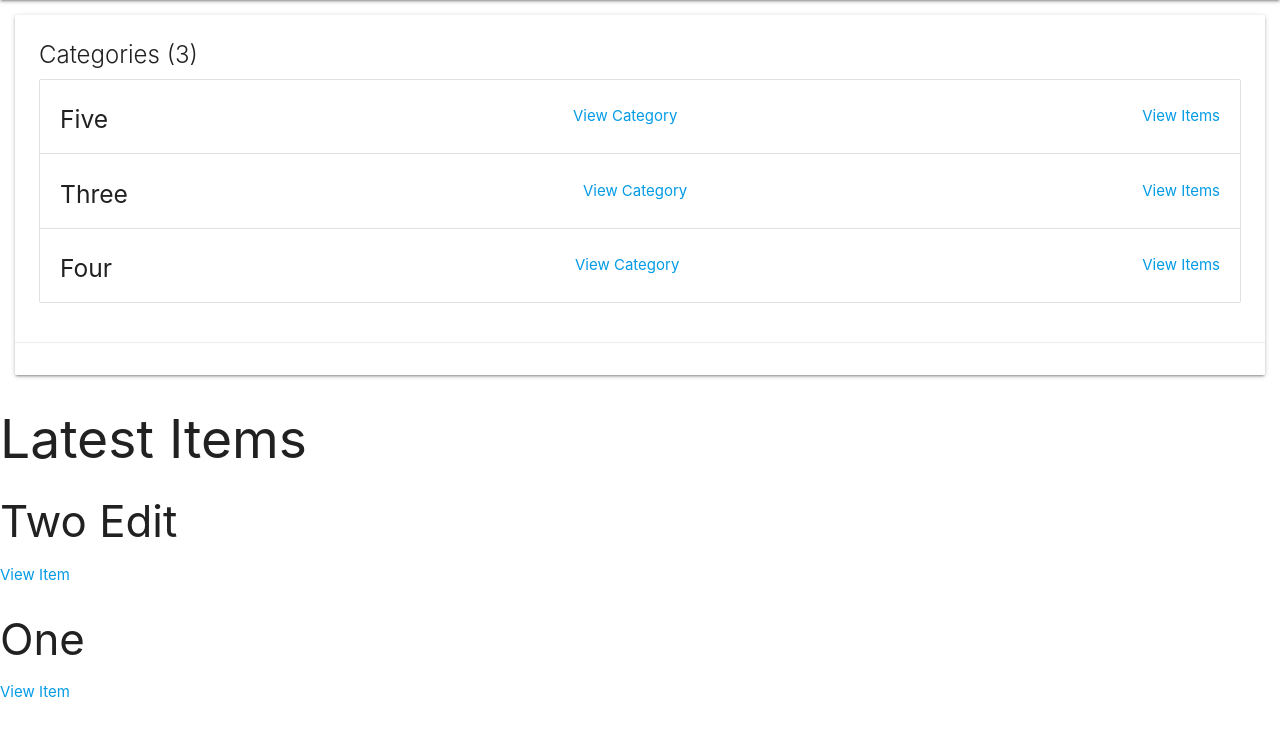
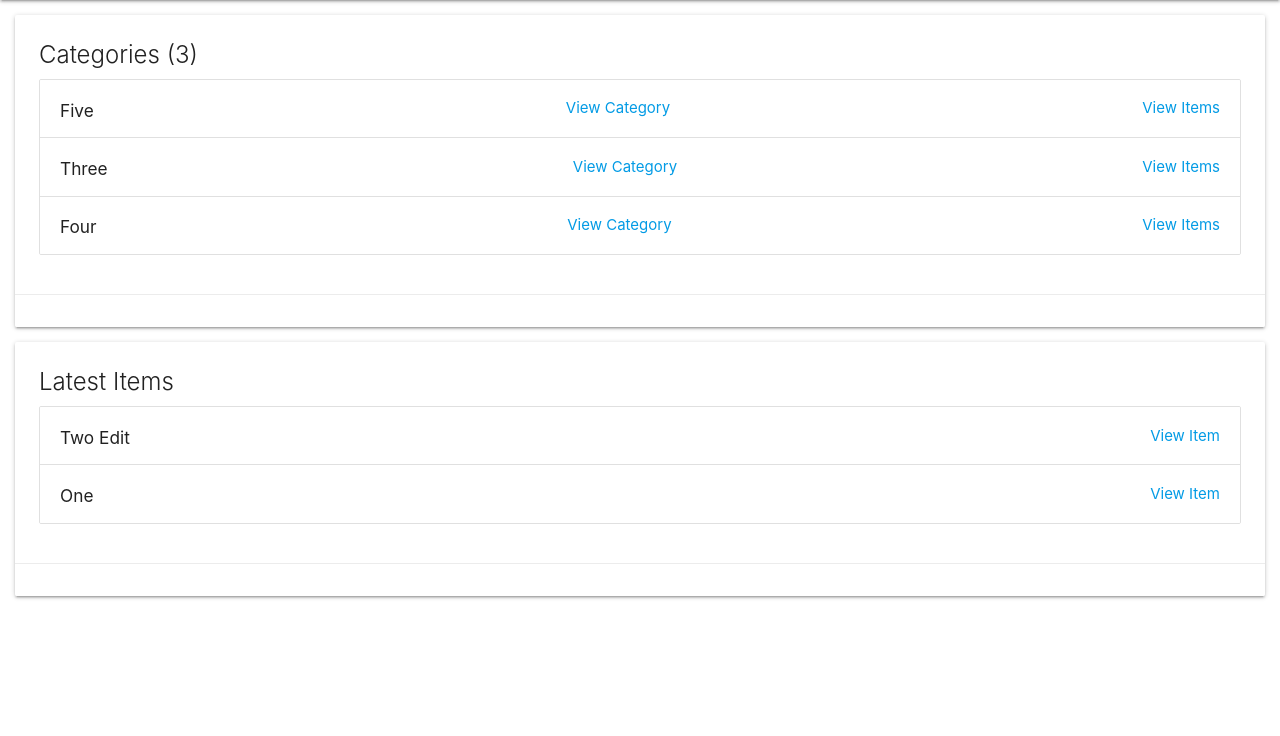
Before and after one commit to btyy77c/python_flask, a Flask app: page / in a window 1280 px wide. Shown: the part 64-800 px from the top of the page. Run offline with Flask 2, Linux system fonts and the light colour scheme; data comes from the database, SQL or seed files in the repository; some libraries are stand-ins or nearby versions.

Commit message:
Added item index style

```diff
--- a/templates/categories/index.html
+++ b/templates/categories/index.html
@@ -8,7 +8,7 @@
       <ul class="collection">
         {% for category in categories %}
           <li class="collection-item">
-            <h5>{{ category.name }}</h5>
+            <h6>{{ category.name }}</h6>
 
             <a href="{{ url_for('CategoryShow', name=category.name) }}"><p>View Category</p></a>
 
@@ -21,12 +21,7 @@
     <div class="card-action">
       <div id='createCategory' class='hidden'>
         <form>
-          <div class="row">
-            <div class="input-field">
           <input type="text" aria-label="Category Name" name="name" placeholder="Category Name">
-            </div>
-          </div>
-
           <button class="btn waves-effect waves-light">Create New Category</button>
         </form>
         <p id='createCategoryErrors'></p>
@@ -34,8 +29,22 @@
     </div>
   </div>
 
-  <div class='catgeory-index-header'>
-    <h2>Latest Items</h2>
+  <div class="card">
+    <div class="card-content">
+      <span class="card-title">Latest Items</span>
+
+      <ul class="collection">
+        {% for item in items %}
+          <li class="collection-item">
+            <h6>{{ item.title }}</h6>
+
+            <a href="{{ url_for('ItemShow', title=item.title) }}"><p>View Item</p></a>
+          </li>
+        {% endfor %}
+      </ul>
+    </div>
+
+    <div class="card-action">
       <div id='createItem' class='hidden'>
         <form>
           <input type="text" aria-label="Item Title" name="title" placeholder="Item Title">
@@ -48,18 +57,10 @@
             {% endfor %}
           <select>
 
-        <button>Create Item</button>
+          <button class="btn waves-effect waves-light">Create Item</button>
         </form>
         <p id='itemErrors'></p>
       </div>
     </div>
-
-  <div class='catgeory-index-list'>
-    {% for item in items %}
-      <h3>{{ item.title }}</h3>
-      <a href="{{ url_for('ItemShow', title=item.title) }}">
-        <p>View Item</p>
-      </a>
-    {% endfor %}
   </div>
 {% endblock %}
```
Lines whose indentation alone changed are shown as unchanged.
